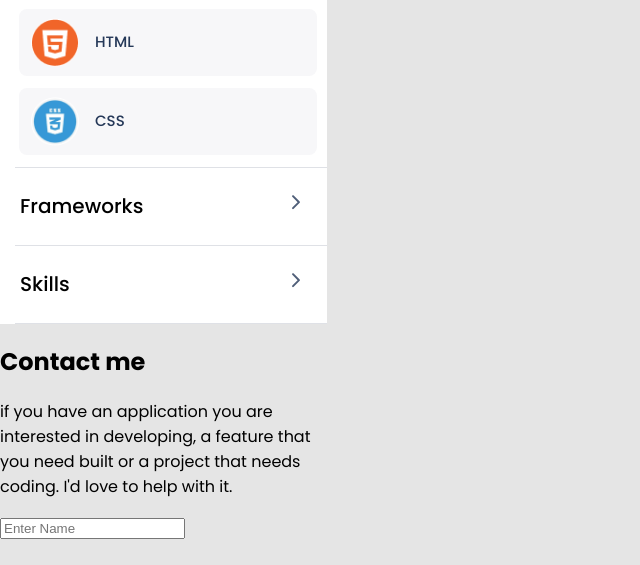
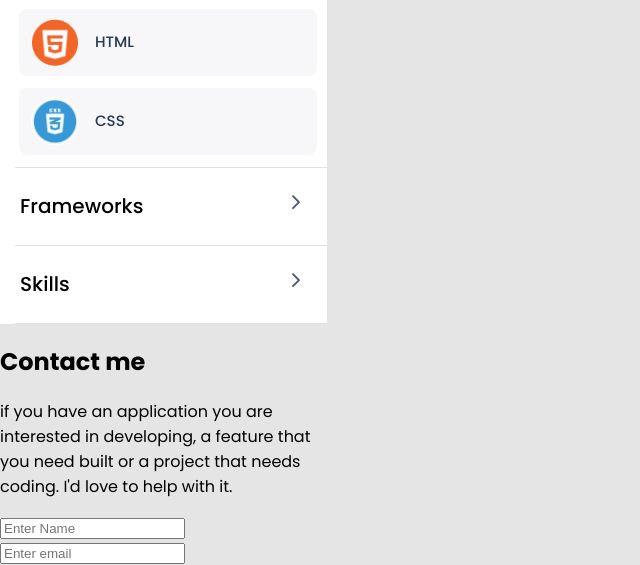
Before and after one commit to richy4dev/My-Personal-Portfolio, a website: page index.html in a window 1280 px wide. Shown: the part 4307-4872 px from the top of the page, without its empty margins (0-640 px from the left). Before the commit the page ends 4847 px from the top, so only its background shows below. Drawn offline with Linux system fonts and the light colour scheme.

Commit message:
modified index.html

```diff
--- a/index.html
+++ b/index.html
@@ -408,6 +408,15 @@
             placeholder="Enter Name"
             id="fullname"
           />
+          <input
+          type="email"
+          name="email"
+          required
+          id="email"
+          maxlength="30"
+          placeholder="Enter email"
+        />
+
     </footer>
   </body>
 </html>
```
